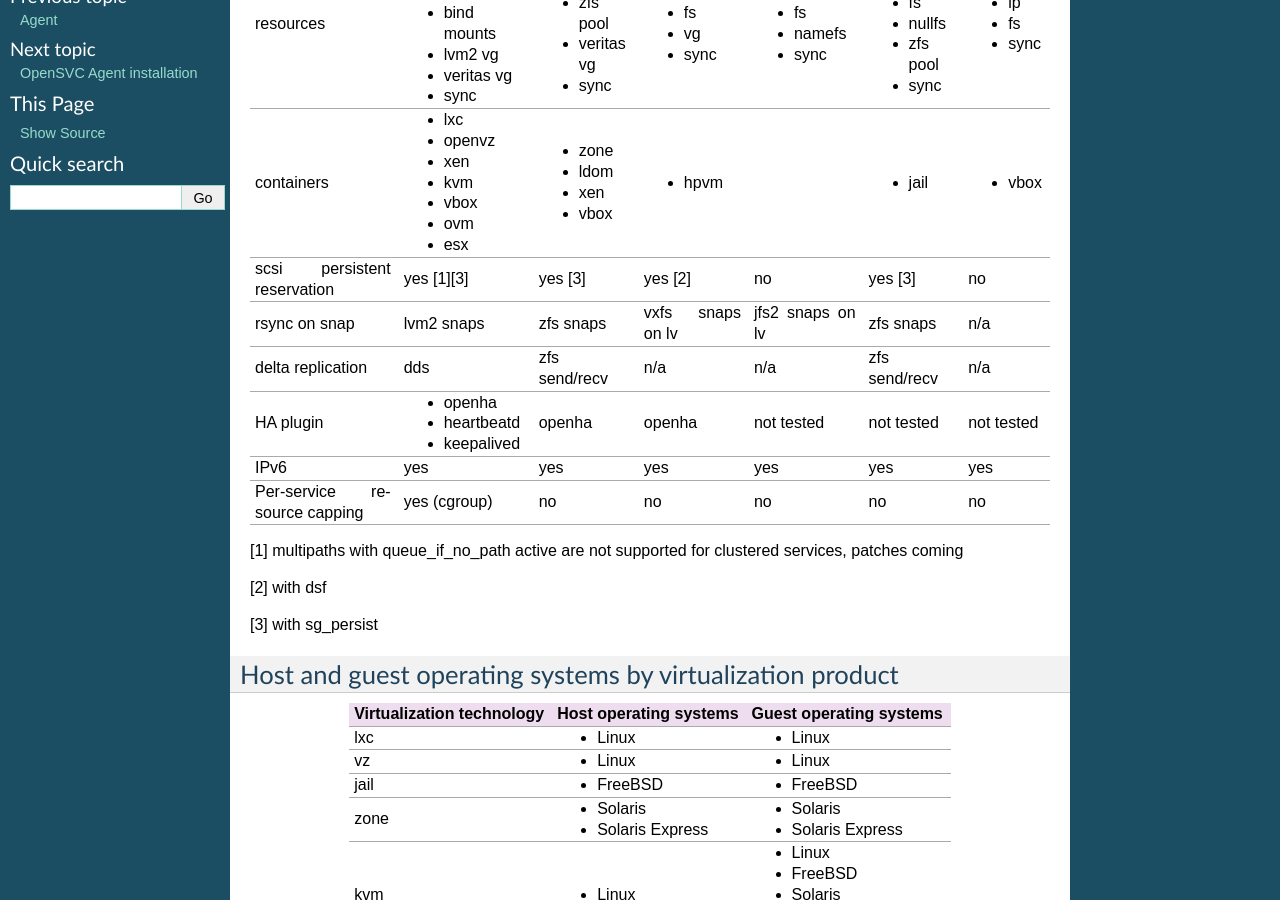
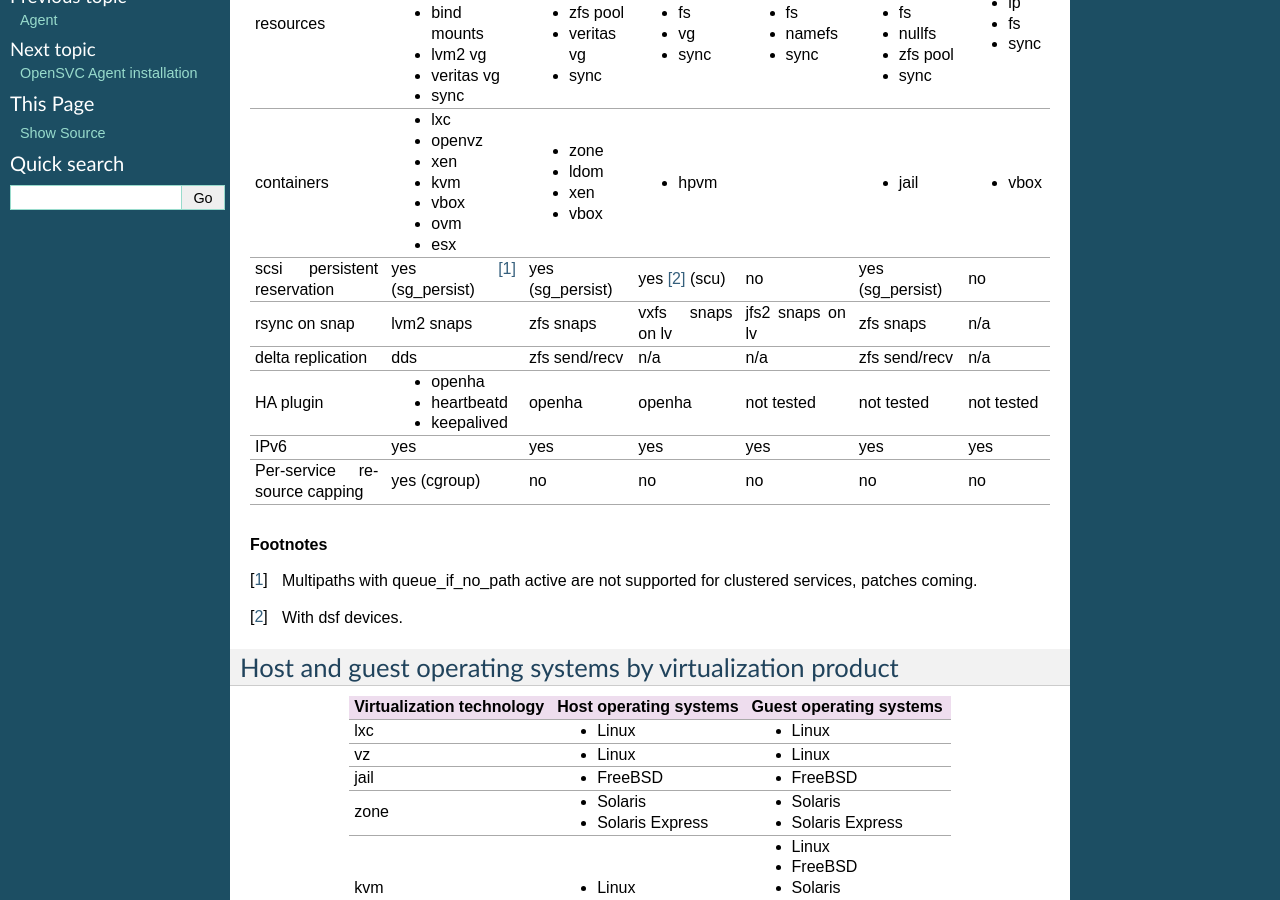
Before and after one commit to opensvc/docs.opensvc.com, a Sphinx documentation site: the page built from source/agent.feature.matrix.rst, in a window 1280 px wide and 900 px high, scrolled down 227 px. Built offline with Sphinx 7.4.7, drawn with Linux system fonts in a browser that asks for light colours.

Commit message:
Fix footnotes in feature matrix

```diff
--- a/source/agent.feature.matrix.rst
+++ b/source/agent.feature.matrix.rst
@@ -23,8 +23,8 @@
 |             | * ovm          |               |               |               |              |              |
 |             | * esx          |               |               |               |              |              |
 +-------------+----------------+---------------+---------------+---------------+--------------+--------------+
-| scsi        | yes [1][3]     | yes [3]       | yes [2]       | no            | yes [3]      | no           |
-| persistent  |                |               |               |               |              |              |
+| scsi        | yes [#f1]_     | yes           | yes [#f2]_    | no            | yes          | no           |
+| persistent  | (sg_persist)   | (sg_persist)  | (scu)         |               | (sg_persist) |              |
 | reservation |                |               |               |               |              |              |
 +-------------+----------------+---------------+---------------+---------------+--------------+--------------+
 | rsync on    | lvm2 snaps     | zfs snaps     | vxfs snaps    | jfs2 snaps    | zfs snaps    | n/a          |
@@ -44,11 +44,10 @@
 | capping     |                |               |               |               |              |              |
 +-------------+----------------+---------------+---------------+---------------+--------------+--------------+
 
-[1] multipaths with queue_if_no_path active are not supported for clustered services, patches coming
+.. rubric:: Footnotes
 
-[2] with dsf
-
-[3] with sg_persist
+.. [#f1] Multipaths with queue_if_no_path active are not supported for clustered services, patches coming.
+.. [#f2] With dsf devices.
 
 Host and guest operating systems by virtualization product
 ==========================================================
```
